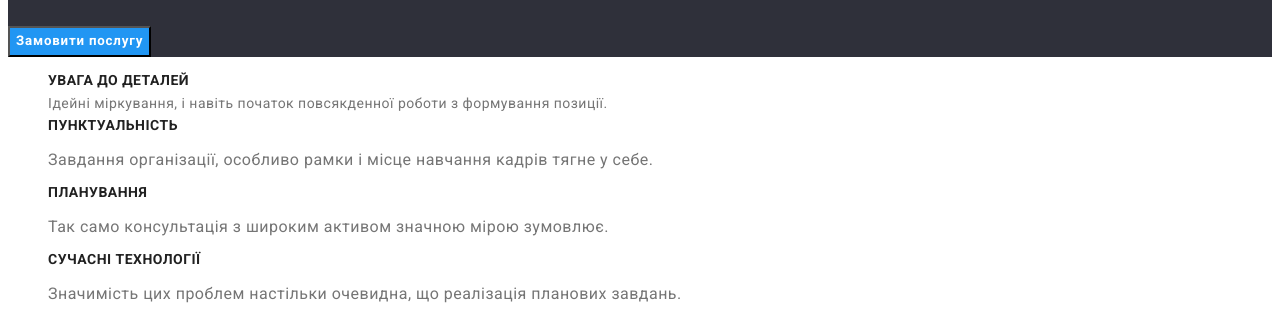
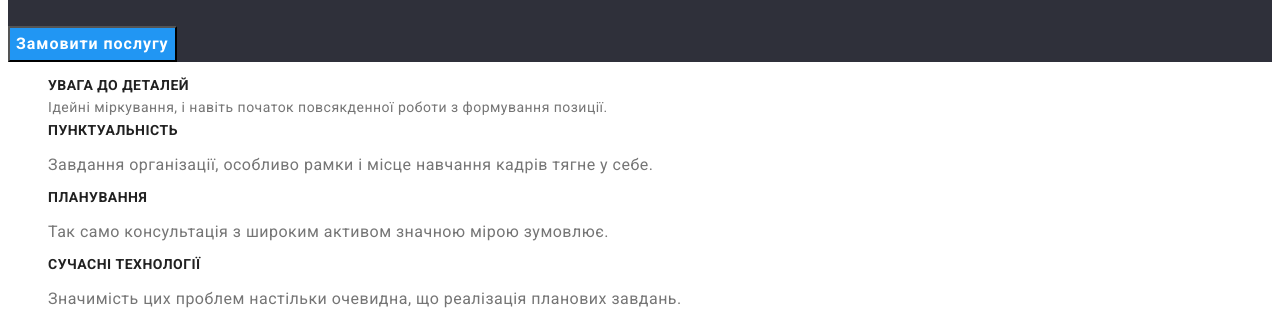
Before and after one commit to Ksenija737/goit-markup-hw-02, a plain HTML site: page index.html in a window 1280 px wide. Shown: the part 333-660 px from the top of the page. Drawn offline with Linux system fonts and the light colour scheme.

Commit message:
перевірка

```diff
--- a/css/styles.css
+++ b/css/styles.css
@@ -168,11 +168,28 @@ color: var(--accent-color);
     color: var(---title-text-color);
     background:var(--time-bg-color);
     font-family: inherit;
+    font-weight: 500;
+    font-size: inherit;
+    line-height: 1.62;
+    text-align: center;
+    cursor: pointer;
 }
 
 .button.primary{
     color: var(--white-color);
     background:var(--accent-color);
+
+}
+.hero .button{
+
+    font-weight: 700;
+    line-height: 1.88;
+    align-items: center;
+    letter-spacing: 0.06em;
+}
+.button.secondary {
+    color: var(---title-text-color);
+    background: var(--time-bg-color);
 
 }
 
```
